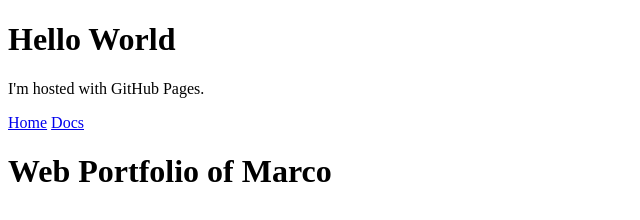
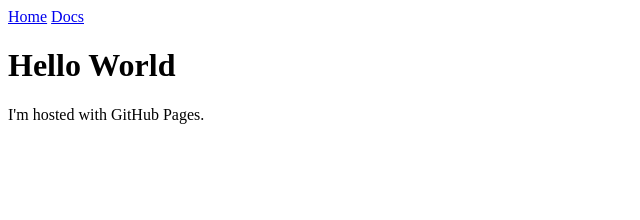
Before and after one commit to matthew-zahn/matthew-zahn.github.io, a plain HTML site: page index.html in a window 1280 px wide. Shown: the whole page, without its empty margins (0-640 px from the left). Drawn offline with Linux system fonts and the light colour scheme.

Commit message:
edit home page

```diff
--- a/index.html
+++ b/index.html
@@ -1,13 +1,9 @@
 <!DOCTYPE html>
 <html>
 <body>
+<a href="/">Home</a>
+<a href="/docs">Docs</a>
 <h1>Hello World</h1>
 <p>I'm hosted with GitHub Pages.</p>
-  <a href="/">Home</a>
-  <a href="/docs">Docs</a>
-
-  <h1 class="title">Web Portfolio of Marco</h1>
-
- </body>
-
+</body>
 </html>
```
